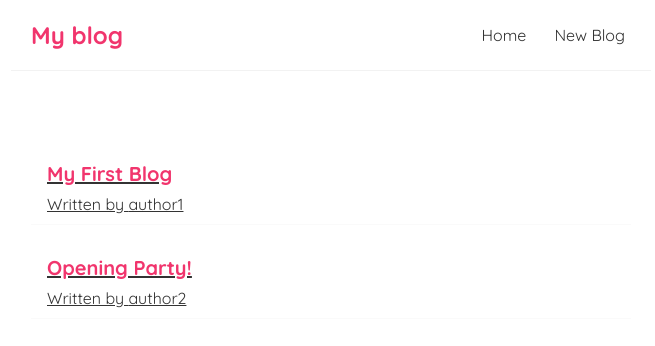
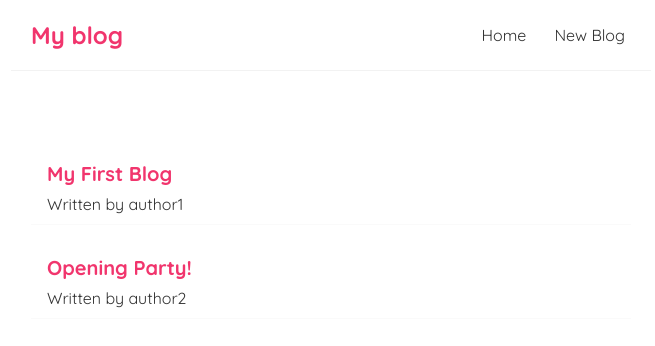
Before and after one commit to jen0828/blog-react, a React (Create React App) app: page / in a window 1280 px wide. Shown: the top 346 px of the page, without its empty margins (309-964 px from the left). Built offline with nearby package versions, Linux system fonts and the light colour scheme; data requests are answered from the project's data file.

Commit message:
Add style for blog-preview

```diff
--- a/src/index.css
+++ b/src/index.css
@@ -48,3 +48,6 @@
   color: #f1356d;
   margin-bottom: 8px;
 }
+.blog-preview a{
+  text-decoration: none;
+}
```
